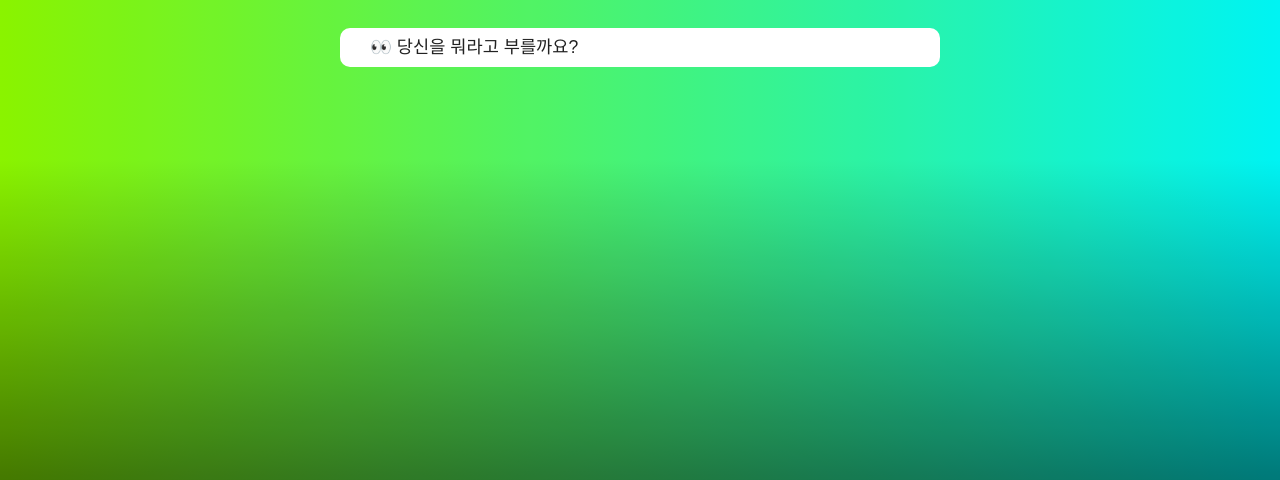
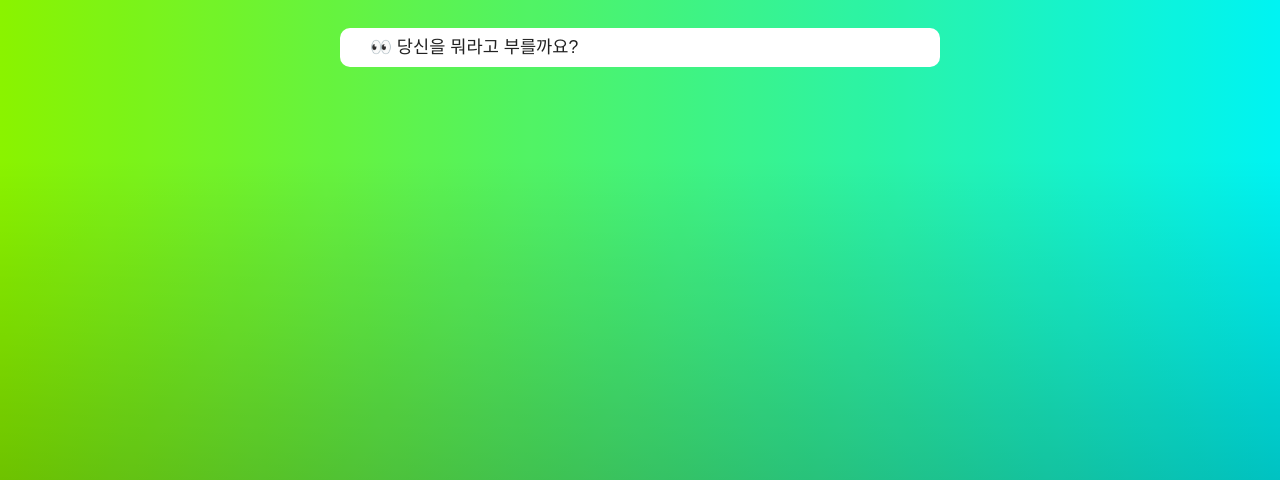
Before and after one commit to dev-hsonghart/js-challenge-output, a plain HTML site: page index.html in a window 1280 px wide. Shown: the part 320-800 px from the top of the page. Drawn offline with Linux system fonts and the light colour scheme.

Commit message:
배경 dim opacity 조절

```diff
--- a/css/components/background.css
+++ b/css/components/background.css
@@ -15,9 +15,9 @@
   width: 100vw;
   height: 40vh;
   opacity: 100%;
-  background: linear-gradient(to top, rgba(0, 0, 0, 0), rgba(0, 0, 0, 0.5));
+  background: linear-gradient(to top, rgba(0, 0, 0, 0), rgba(0, 0, 0, 0.2));
 }
 
 .bottom {
-  background: linear-gradient(to bottom, rgba(0, 0, 0, 0), rgba(0, 0, 0, 0.5));
+  background: linear-gradient(to bottom, rgba(0, 0, 0, 0), rgba(0, 0, 0, 0.2));
 }
```
